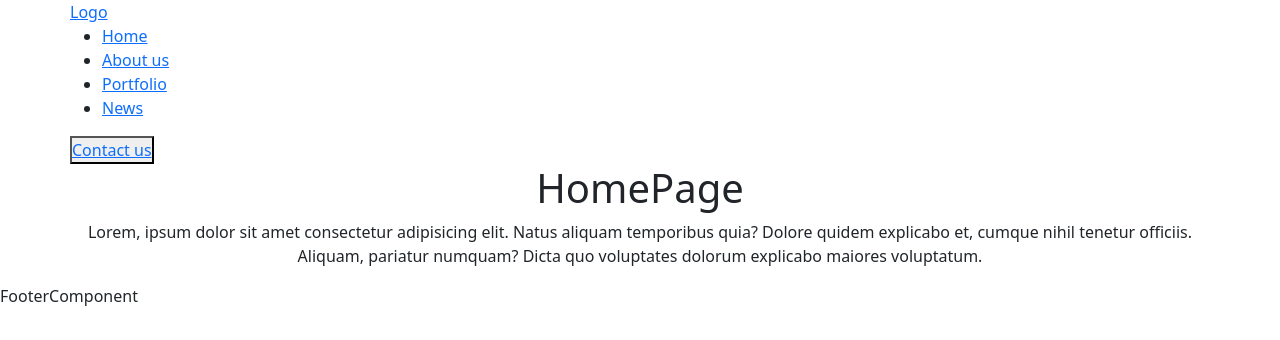
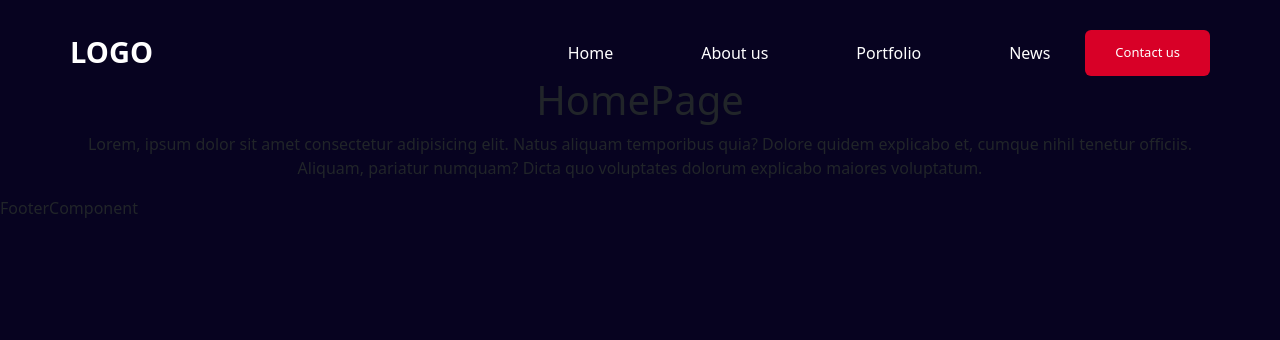
Before and after one commit to Bakha022/Gaming-Website, a React (Vite) app: page / in a window 1280 px wide. Shown: the top 340 px of the page. Built offline with nearby package versions, Linux system fonts and the light colour scheme.

Commit message:
navbar adding

```diff
--- a/package.json
+++ b/package.json
@@ -10,6 +10,9 @@
     "preview": "vite preview"
   },
   "dependencies": {
+    "@fortawesome/fontawesome-svg-core": "^6.5.2",
+    "@fortawesome/free-solid-svg-icons": "^6.5.2",
+    "@fortawesome/react-fontawesome": "^0.2.2",
     "bootstrap": "^5.3.3",
     "react": "^18.3.1",
     "react-bootstrap": "^2.10.3",
--- a/src/components/NavbarComponent.jsx
+++ /dev/null
@@ -1,39 +0,0 @@
-import { Component } from 'react'
-import { Link, NavLink } from 'react-router-dom'
-
-export default class NavbarComponent extends Component {
-	render() {
-		return (
-			<div className='container'>
-				<div className="logo">
-					<div className='nav-left'>
-						<Link to={'/'}>
-							Logo
-						</Link>
-					</div>
-					<div className="nav-right">
-						<ul>
-							<li>
-								<NavLink to={"/"}>Home</NavLink>
-							</li>
-							<li>
-								<NavLink to={'/about'}>About us</NavLink>
-							</li>
-							<li>
-								<NavLink to={"/portfolio"}>Portfolio</NavLink>
-							</li>
-							<li>
-								<NavLink to={"/news"}>News</NavLink>
-							</li>
-						</ul>
-						<button>
-							<Link to={'/contact'}>
-								Contact us
-							</Link>
-						</button>
-					</div>
-				</div>
-			</div>
-		)
-	}
-}
--- /dev/null
+++ b/src/components/navbar/NavbarComponent.jsx
@@ -0,0 +1,42 @@
+import { faBars } from '@fortawesome/free-solid-svg-icons'
+import { FontAwesomeIcon } from '@fortawesome/react-fontawesome'
+import { Component } from 'react'
+import { Link, NavLink } from 'react-router-dom'
+
+import Style from "./NavbarComponent.module.css"
+
+export default class NavbarComponent extends Component {
+	render() {
+		return (
+			<div className='container'>
+				<nav className={`${Style['nav']}`}>
+					<Link to="/" className={`${Style['logo']}`}>
+						logo
+					</Link>
+					<div className={`${Style['nav-list-wrapper']}`}>
+						<ul>
+							<li>
+								<NavLink to="/">Home</NavLink>
+							</li>
+							<li>
+								<NavLink to="/about">About us</NavLink>
+							</li>
+							<li>
+								<NavLink to="/portfolio">Portfolio</NavLink>
+							</li>
+							<li>
+								<NavLink to="/news">News</NavLink>
+							</li>
+						</ul>
+						<li className={`${Style['contact-btn']}`}>
+							<NavLink to='/contact'>Contact us</NavLink>
+						</li>
+					</div>
+					<button className={`${Style['close-btn']}`}>
+						<FontAwesomeIcon icon={faBars} size="lg" color="red" />
+					</button>
+				</nav>
+			</div>
+		)
+	}
+}
--- /dev/null
+++ b/src/components/navbar/NavbarComponent.module.css
@@ -0,0 +1,79 @@
+.nav {
+  display: flex;
+  justify-content: space-between;
+  padding-top: 30px;
+  align-items: center;
+}
+
+.logo {
+  display: block;
+  font-size: 29px;
+  font-weight: 800;
+  line-height: 44.51px;
+  color: #ffffff;
+  text-transform: uppercase;
+}
+
+.nav-list-wrapper {
+  display: flex;
+  list-style: none;
+  align-items: center;
+}
+
+.nav ul {
+  display: flex;
+  gap: 88px;
+  list-style: none;
+  align-items: center;
+  margin-bottom: 0px;
+}
+
+.nav ul li a {
+  position: relative;
+  color: #ffffff;
+  font-size: 16px;
+  font-weight: 400;
+  line-height: 24px;
+}
+
+.nav ul li a::before {
+  content: "";
+  height: 2px;
+  background-color: #d80027;
+  transition: 0.3s;
+  position: absolute;
+  width: 0%;
+  left: 0;
+  bottom: -3px;
+  border-radius: 2px;
+}
+
+.nav ul li a:hover::before {
+  width: 100%;
+}
+
+.contact-btn a {
+  display: block;
+  margin-left: 35px;
+  padding: 11px 28px;
+  background-color: #d80027;
+  border-radius: 6px;
+  color: #ffffff;
+  font-size: 13px;
+  font-weight: 400;
+  line-height: 19.5px;
+  border: 2px solid transparent;
+}
+
+.contact-btn a:hover {
+  background-color: transparent;
+  border: 2px solid #ffffff;
+}
+
+.close-btn {
+  background: transparent;
+  border: none;
+  cursor: pointer;
+  font-size: 20px;
+  display: none;
+}
--- a/src/index.css
+++ b/src/index.css
@@ -3,6 +3,14 @@
 * {
   margin: 0;
   padding: 0;
+}
+
+body {
+  background-color: #070320;
+}
+
+a {
+  text-decoration: none;
 }
 
 *,
```
Also changed, not shown: src/components/Layout.jsx (+5 -5 lines), 1 other file (tests, documents, lock files or other folders).
